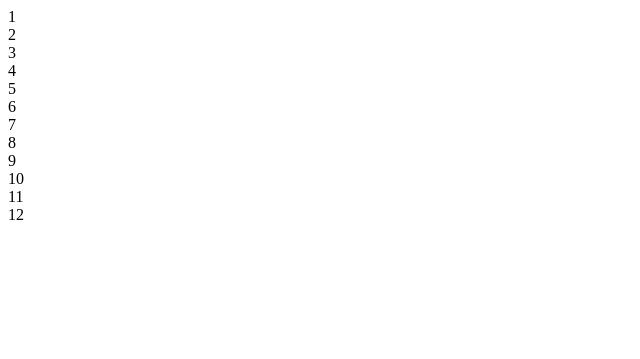
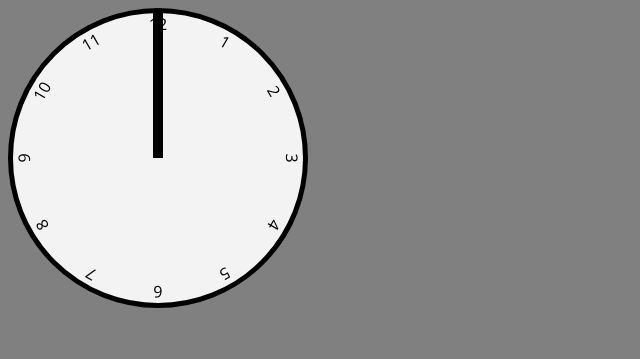
Before and after one commit to yvsn/TheClockAssignment, a plain HTML site: page index.html in a window 1280 px wide. Shown: the whole page, without its empty margins (0-640 px from the left). Drawn offline with nearby package versions, Linux system fonts and the light colour scheme.

Commit message:
CSS Start

```diff
--- a/index.html
+++ b/index.html
@@ -3,6 +3,7 @@
 <head>
 <title></title>
 	<meta charset="UTF-8" />
+	<link href="https://fonts.googleapis.com/css2?family=Open+Sans&display=swap" rel="stylesheet">
 		<link rel="stylesheet" type="text/css" href="styles/mystyle.css">
 			<script src="scripts/main.js" defer></script>
 </head>
@@ -11,18 +12,18 @@
 		<div class= "hand second"></div>
 			<div class= "hand minute"></div>
 				<div class= "hand hour"></div>
-				<div class= "clock1">1</div>
-				<div class= "clock2">2</div>
-				<div class= "clock3">3</div>
-				<div class= "clock4">4</div>
-				<div class= "clock5">5</div>
-				<div class= "clock6">6</div>
-				<div class= "clock7">7</div>
-				<div class= "clock8">8</div>
-				<div class= "clock9">9</div>
-				<div class= "clock10">10</div>
-				<div class= "clock11">11</div>
-				<div class= "clock12">12</div>
+				<div class= "number clock1">1</div>
+				<div class= "number clock2">2</div>
+				<div class= "number clock3">3</div>
+				<div class= "number clock4">4</div>
+				<div class= "number clock5">5</div>
+				<div class= "number clock6">6</div>
+				<div class= "number clock7">7</div>
+				<div class= "number clock8">8</div>
+				<div class= "number clock9">9</div>
+				<div class= "number clock10">10</div>
+				<div class= "number clock11">11</div>
+				<div class= "number clock12">12</div>
 	</div>
 </body>
 </html>
--- a/styles/mystyle.css
+++ b/styles/mystyle.css
@@ -0,0 +1,51 @@
+*,*::after, *::before{
+  box-sizing: border-box;
+  font-family: 'Open Sans', sans-serif;
+}
+
+body{
+  background: gray;
+}
+
+.clock{
+  position: relative;
+  width: 300px;
+  Height: 300px;
+  border-radius: 50%;
+  border: 5px solid black;
+  background-color: rgba(255,255,255,0.9);
+}
+
+.clock .hand{
+  --rotation: 0;
+  position: absolute;
+  bottom: 50%;
+  left: 50%;
+  width: 10px;
+  height: 50%;
+  background-color: black;
+  transform: translateX(-50%) rotate(calc(var(--rotation) * 1deg));
+  transform-origin: bottom;
+}
+
+.clock .number{
+  --rotation: 0;
+  position: absolute;
+  width: 100%;
+  height: 100%;
+  text-align: center;
+  transform: rotate(var(--rotation));
+}
+
+.clock .clock1 { --rotation: 30deg; }
+.clock .clock2 { --rotation: 60deg; }
+.clock .clock3 { --rotation: 90deg; }
+.clock .clock4 { --rotation: 120deg; }
+.clock .clock5 { --rotation: 150deg; }
+.clock .clock6 { --rotation: 180deg; }
+.clock .clock7 { --rotation: 210deg; }
+.clock .clock8 { --rotation: 240deg; }
+.clock .clock9 { --rotation: 270deg; }
+.clock .clock10 { --rotation: 300deg; }
+.clock .clock11 { --rotation: 330deg; }
+.clock .clock12 { --rotation: 360deg; }
```
